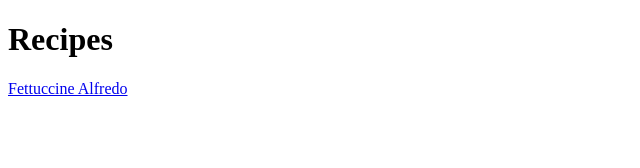
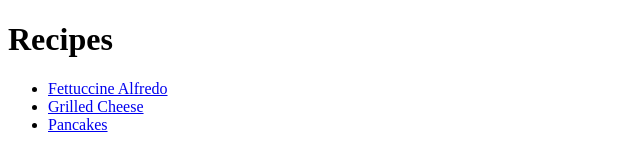
Before and after one commit to jb43099/recipes, a plain HTML site: page index.html in a window 1280 px wide. Shown: the whole page, without its empty margins (0-640 px from the left). Drawn offline with Linux system fonts and the light colour scheme.

Commit message:
Add recipe list to index.html

```diff
--- a/index.html
+++ b/index.html
@@ -10,7 +10,18 @@
 
 <body>
     <h1>Recipes</h1>
-    <a href="alfredo.html">Fettuccine Alfredo</a>
+    <ul>
+        <li>
+            <a href="alfredo.html">Fettuccine Alfredo</a>
+        </li>
+        <li>
+            <a href="grilled_cheese.html">Grilled Cheese</a>
+        </li>
+        <li>
+            <a href="pancake.html">Pancakes</a>
+        </li>
+    </ul>
+
 </body>
 
 </html>
```
Also changed, not shown: alfredo.html (+1 -1 lines).
